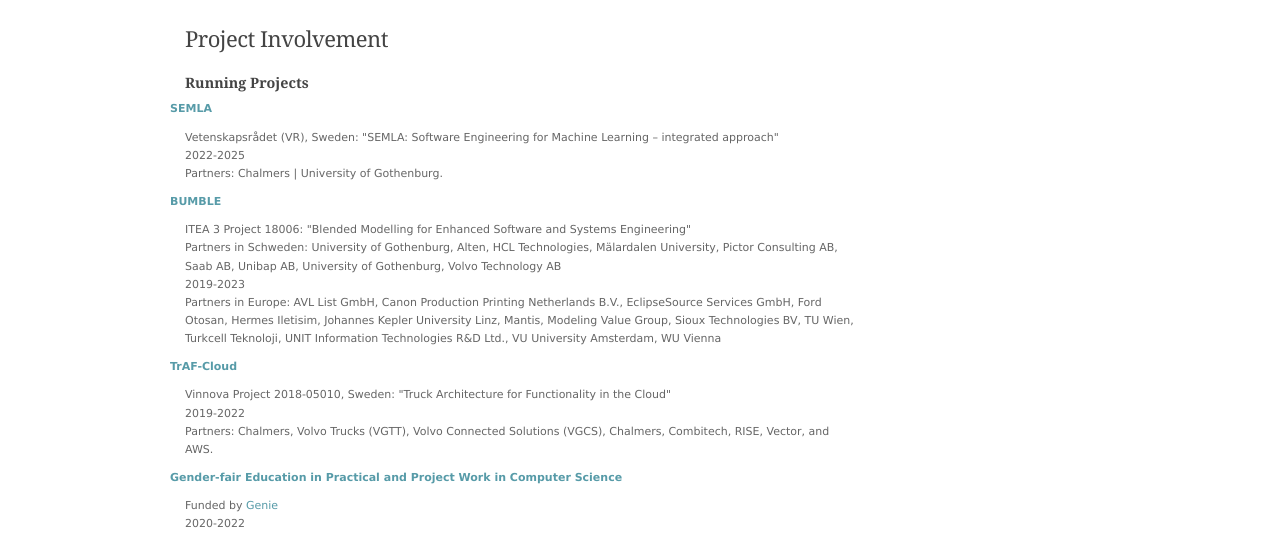
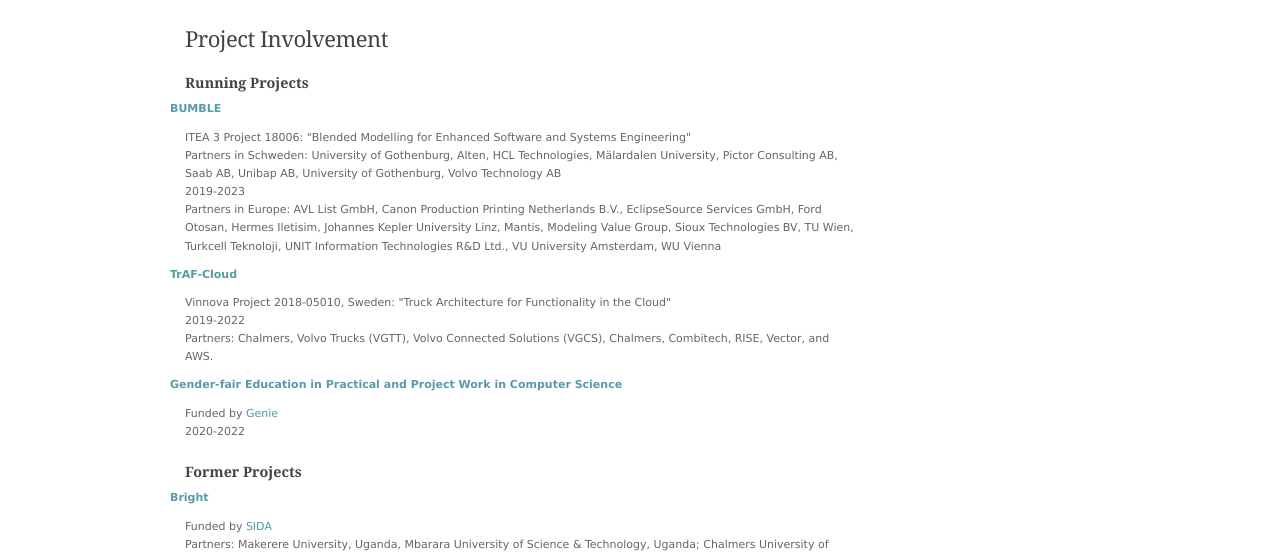
Before and after one commit to rhebig/ReginaHebig, a plain HTML site: page projects.html in a window 1280 px wide. Shown: the part 238-793 px from the top of the page. Drawn offline with Linux system fonts and the light colour scheme.

Commit message:
correction project after hand over

```diff
--- a/projects.html
+++ b/projects.html
@@ -72,13 +72,6 @@
 			<h4 class="text-center text-uppercase text-secondary mb-0">Running Projects</h4>
 				<div>
 
-
-
-				<dt>SEMLA </dt>
-				<p>Vetenskapsrådet (VR), Sweden: "SEMLA: Software Engineering for Machine Learning – integrated approach"	<br/>
-				2022-2025 <br/>
-				Partners: Chalmers | University of Gothenburg.
-				</p>
 
 				<dt><a href="https://itea3.org/project/bumble.html">BUMBLE</a></dt>
 				<p>ITEA 3 Project 18006: "Blended Modelling for Enhanced Software and Systems Engineering" <br/>Partners in Schweden: University of Gothenburg, Alten, HCL Technologies, Mälardalen University, Pictor Consulting AB, Saab AB, Unibap AB, University of Gothenburg, Volvo Technology AB <br/>
```
